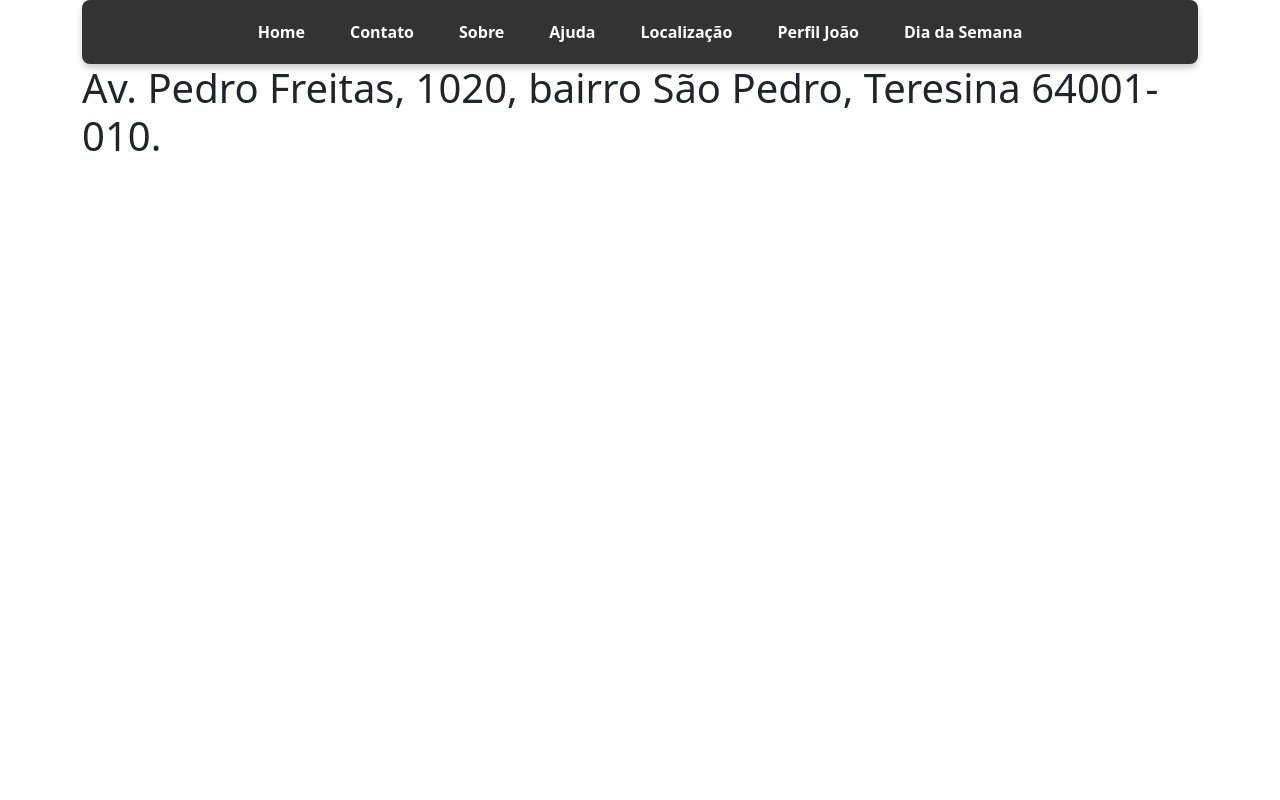
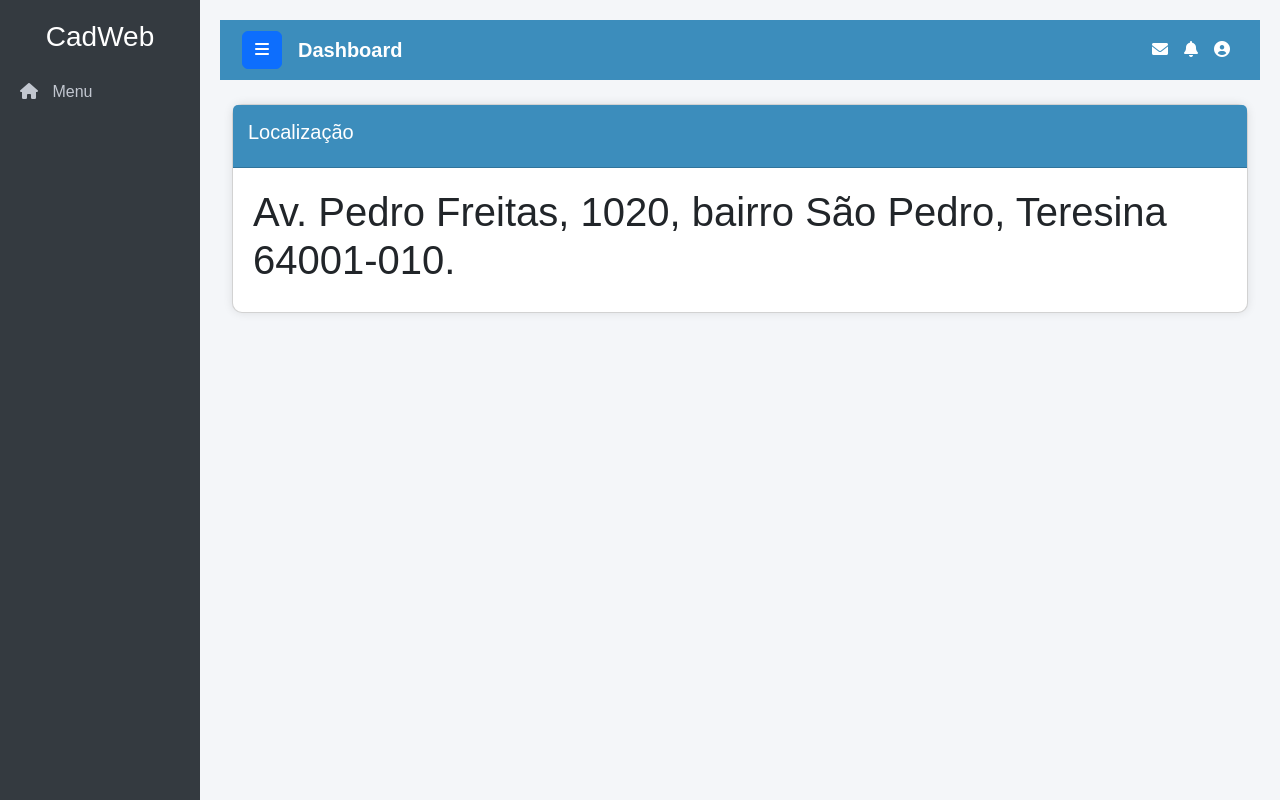
Before and after one commit to Raryy00/piloto, a Django app: page /local/ in a window 1280 px wide. Run offline with Django 5.2, Linux system fonts and the light colour scheme.

Commit message:
Primeiro commit

```diff
--- a/home/templates/base.html
+++ b/home/templates/base.html
@@ -1,61 +1,189 @@
-<!doctype html>
+<!DOCTYPE html>
 <html lang="pt-br">
 <head>
-    <!-- Required meta tags -->
-    <meta charset="utf-8">
-    <meta name="viewport" content="width=device-width, initial-scale=1">
-    <!-- Bootstrap CSS -->
-    <link href="https://cdn.jsdelivr.net/npm/bootstrap@5.0.2/dist/css/bootstrap.min.css" rel="stylesheet" integrity="sha384-EVSTQN3/azprG1Anm3QDgpJLIm9Nao0Yz1ztcQTwFspd3yD65VohhpuuCOmLASjC" crossorigin="anonymous">
-
-    <title>{% block titulo %} Título da Página {% endblock %}</title>
-
+    <meta charset="UTF-8">
+    <meta name="viewport" content="width=device-width, initial-scale=1.0">
+    <title>CadWeb</title>
+    <link href="https://cdn.jsdelivr.net/npm/bootstrap@5.3.0/dist/css/bootstrap.min.css" rel="stylesheet">
+    <link href="https://cdnjs.cloudflare.com/ajax/libs/font-awesome/6.0.0-beta3/css/all.min.css" rel="stylesheet">
     <style>
-      .menu {
-        background-color: #333; /* Fundo escuro */
-        padding: 10px 20px; /* Espaçamento interno */
-        display: flex; /* Layout em linha */
-        justify-content: center; /* Centraliza os itens */
-        gap: 15px; /* Espaçamento entre os links */
-        border-radius: 8px; /* Bordas arredondadas */
-        box-shadow: 0 4px 6px rgba(0, 0, 0, 0.2); /* Sombra suave */
+        body {
+            font-family: 'Arial', sans-serif;
+            background-color: #f4f6f9;
         }
-
-      .menu a {
-        text-decoration: none; /* Remove sublinhado */
-        color: white; /* Cor do texto */
-        font-weight: bold; /* Texto em negrito */
-        padding: 10px 15px; /* Espaçamento interno dos links */
-        border-radius: 4px; /* Bordas arredondadas */
-        transition: all 0.3s ease; /* Suaviza transições */
+        .sidebar {
+            height: 100vh;
+            position: fixed;
+            left: 0;
+            top: 0;
+            bottom: 0;
+            width: 200px;
+            background-color: #343a40;
+            padding-top: 20px;
+            transition: all 0.3s;
         }
-
-      .menu a:hover {
-        background-color: #555; /* Fundo ao passar o mouse */
-        color: #ffd700; /* Cor do texto ao passar o mouse */
-        transform: scale(1.1); /* Efeito de zoom */
+        .sidebar.active {
+            width: 125px;
+        }
+        .content {
+            margin-left: 200px;
+            padding: 20px;
+            transition: all 0.3s;
+        }
+        .content.active {
+            margin-left: 125px;
+        }
+        .sidebar .nav-link {
+            color: #c2c7d0;
+            padding: 10px 20px;
+            font-size: 16px;
+        }
+        .sidebar .nav-link:hover {
+            background-color: #495057;
+        }
+        .sidebar .nav-link .fas {
+            margin-right: 10px;
+        }
+        .sidebar.active .nav-link .fas {
+            margin-right: 0;
+        }
+        .sidebar.active .nav-link span {
+            display: none;
+        }
+        .navbar {
+            background-color: #3c8dbc;
+            padding: 10px;
+        }
+        .navbar .navbar-brand {
+            color: #fff;
+            font-weight: bold;
+        }
+        .navbar .nav-item .nav-link {
+            color: #fff;
+        }
+        .card-custom {
+            border-radius: 10px;
+            box-shadow: 0px 0px 10px rgba(0, 0, 0, 0.1);
+        }
+        .card-header-custom {
+            background-color: #3c8dbc;
+            color: #fff;
+            padding: 15px;
+        }
+        .card-body-custom {
+            padding: 20px;
+        }
+        .submenu {
+            padding-left: 10px;
+            display: none;
+        }
+        .submenu .nav-link {
+            font-size: 14px;
+        }
+        .sidebar .nav-item.open .submenu {
+            display: block;
         }
     </style>
-
 </head>
 <body>
-    <div class="container">
+    <div class="sidebar" id="sidebar">
+        <div class="text-center text-white mb-3">
+            <h3>CadWeb</h3>
+        </div>
+        <ul class="nav flex-column">
+            <li class="nav-item">
+                <a href="#" class="nav-link"><i class="fas fa-home"></i> <span>Menu</span></a>
+                <ul class="submenu nav flex-column">
+                    <li class="nav-item">
+                        <a href="{% url 'index' %}" class="nav-link">Home</a>
+                    </li>
+                    <li class="nav-item">
+                        <a href="{% url 'contato' %}" class="nav-link">Contato</a>
+                    </li>
+                    <li class="nav-item">
+                        <a href="{% url 'sobre' %}" class="nav-link">Sobre</a>
+                    </li>
+                    <li class="nav-item">
+                        <a href="{% url 'local' %}" class="nav-link">Localização</a>
+                    </li>
+                    <li class="nav-item">
+                        <a href="{% url 'ajuda' %}" class="nav-link">Ajuda</a>
+                    </li>
+                    <li class="nav-item">
+                        <a href="{% url 'perfil' usuario='Rarysson' %}" class="nav-link">Perfil</a>
+                    </li>
+                    <li class="nav-item">
+                        <a href="{% url 'dados' %}" class="nav-link">Dados</a>
+                    </li>
+                    <li class="nav-item">
+                        <a href="{% url 'form' %}" class="nav-link">Formulário</a>
+                    </li>
+                </ul>
+            </li>
+        </ul>
+    </div>
+    <div class="content" id="content">
+        <nav class="navbar navbar-expand-lg navbar-dark">
+            <div class="container-fluid">
+                <button class="btn btn-primary" id="toggle-sidebar"><i class="fas fa-bars"></i></button>
+                <a class="navbar-brand ms-3" href="#">Dashboard</a>
+                <div class="collapse navbar-collapse" id="navbarNav">
+                    <ul class="navbar-nav ms-auto">
+                        <li class="nav-item">
+                            <a class="nav-link" href="#"><i class="fas fa-envelope"></i></a>
+                        </li>
+                        <li class="nav-item">
+                            <a class="nav-link" href="#"><i class="fas fa-bell"></i></a>
+                        </li>
+                        <li class="nav-item">
+                            <a class="nav-link" href="#"><i class="fas fa-user-circle"></i></a>
+                        </li>
+                    </ul>
+                </div>
+            </div>
+        </nav>
+        <div class="container-fluid mt-4">
+            <div class="row">
+                <div class="col-lg-12 col-md-12 col-sm-12">
+                    <div class="card card-custom">
+                        <div class="card-header card-header-custom">
+                            <h5> {% block titulo %}Bloco Título da Página{% endblock %} </h5>
+                        </div>
+                        <div class="card-body card-body-custom">
+                            {% block conteudo %}
+                                <h5>Conteúdo da Página<h5>
+                            {% endblock %}
+                        </div>
+                    </div>
+                </div>
+            </div>
+        </div>
+    </div>
+    <script src="https://cdn.jsdelivr.net/npm/bootstrap@5.3.0/dist/js/bootstrap.bundle.min.js"></script>
+    <script>
+        document.getElementById('toggle-sidebar').addEventListener('click', function () {
+            document.getElementById('sidebar').classList.toggle('active');
+            document.getElementById('content').classList.toggle('active');
+            let title = document.querySelector('#sidebar h3');
+            if (title.style.fontSize === '1rem') {
+                title.style.fontSize = '1.5rem';
+            } else {
+                title.style.fontSize = '1rem';
+            }
+        });
 
-      <div class="menu">
-        <a href="{% url 'index' %}">Home</a>
-        <a href="{% url 'contato' %}">Contato</a>
-        <a href="{% url 'sobre' %}">Sobre</a>
-        <a href="{% url 'ajuda' %}">Ajuda</a>
-        <a href="{% url 'local' %}">Localização</a>
-        <a href="{% url 'perfil' usuario='João' %}">Perfil João</a>
-        <a href="{% url 'dia_da_semana' num=3 %}">Dia da Semana</a>
-      </div>
-
-      {% block conteudo %}
-        <h1>Conteúdo da Página</h1>
-      {% endblock %}
-
-    </div>
-
-    <script src="https://cdn.jsdelivr.net/npm/bootstrap@5.0.2/dist/js/bootstrap.bundle.min.js" integrity="sha384-MrcW6ZMFYlzcLA8Nl+NtUVF0sA7MsXsP1UyJoMp4YLEuNSfAP+JcXn/tWtIaxVXM" crossorigin="anonymous"></script>
+        document.querySelectorAll('.nav-item').forEach(function (item) {
+            item.addEventListener('click', function () {
+                if (this.classList.contains('open')) {
+                    this.classList.remove('open');
+                } else {
+                    document.querySelectorAll('.nav-item.open').forEach(function (openItem) {
+                        openItem.classList.remove('open');
+                    });
+                    this.classList.add('open');
+                }
+            });
+        });
+    </script>
 </body>
 </html>
--- a/home/templates/local.html
+++ b/home/templates/local.html
@@ -1,12 +1,7 @@
 {% extends "base.html" %}
 
-
-{% block titulo %} Localização {% endblock  %}
-
+{% block titulo %} Localização {% endblock %}
 
 {% block conteudo %}
-
-
-  <h1>Av. Pedro Freitas, 1020, bairro São Pedro, Teresina 64001-010. <h1>
-
-  {% endblock  %}
+    <h1>Av. Pedro Freitas, 1020, bairro São Pedro, Teresina 64001-010.</h1>
+{% endblock %}
--- a/home/urls.py
+++ b/home/urls.py
@@ -2,12 +2,14 @@ from django.urls import path
 from . import views
 
 urlpatterns = [
-    path('', views.index, name='index'),  # Página inicial
-    path('contato/', views.contato, name='contato'),  # Página de contato
+    path('', views.index, name='index'),
+    path('contato/', views.contato, name='contato'),
     path('sobre/', views.sobre, name='sobre'),
     path('ajuda/', views.ajuda, name='ajuda'),
     path('local/', views.local, name='local'),
     path('exibiritem/<int:id>/', views.exibiritem, name='exibiritem'),
     path('perfil/<str:usuario>/', views.perfil, name='perfil'),
     path('dia/<int:num>/', views.dia_da_semana, name='dia_da_semana'),
+    path('dados/', views.dados, name='dados'),
+    path('form/', views.form, name='form'),
 ]
--- a/home/views.py
+++ b/home/views.py
@@ -33,3 +33,49 @@ def dia_da_semana(request, num):
     }
     dia = dias.get(num, "Número inválido! Escolha um número entre 1 e 7.")
     return render(request, 'dia.html', {'dia': dia})
+
+def dados(request):
+    context = {
+        'nome': 'João',
+        'idade': 16,
+        'cidade': 'Teresina'
+    }
+    return render(request, 'dados.html', context)
+
+from django.shortcuts import render
+
+from django.shortcuts import render, redirect
+from django.urls import reverse
+
+from django.shortcuts import render, redirect
+from django.urls import reverse
+
+def form(request):
+    if request.method == 'POST':
+        nome_completo = request.POST.get('nome_completo')
+        data_nascimento = request.POST.get('data_nascimento')
+        rg = request.POST.get('rg')
+        cpf = request.POST.get('cpf')
+        telefone = request.POST.get('telefone')
+        email = request.POST.get('email')
+        endereco = request.POST.get('endereco')
+
+        # Armazenar os dados na sessão
+        request.session['dados_cliente'] = {
+            'nome_completo': nome_completo,
+            'data_nascimento': data_nascimento,
+            'rg': rg,
+            'cpf': cpf,
+            'telefone': telefone,
+            'email': email,
+            'endereco': endereco
+        }
+
+        # Redirecionar para a view 'dados'
+        return redirect(reverse('dados'))
+
+    return render(request, 'form.html')
+
+def dados(request):
+    dados_cliente = request.session.get('dados_cliente', {})
+    return render(request, 'dados.html', dados_cliente)
--- a/pweb/settings.py
+++ b/pweb/settings.py
@@ -23,9 +23,9 @@ BASE_DIR = Path(__file__).resolve().parent.parent
 SECRET_KEY = 'django-insecure-mlbhs38jhq%k^n5299hc*i%f#($4l28^vt@0wzl@&k76y9h_4x'
 
 # SECURITY WARNING: don't run with debug turned on in production!
-DEBUG = False
+DEBUG = True
 
-ALLOWED_HOSTS = ['.vercel.app']
+ALLOWED_HOSTS = ['.vercel.app', '127.0.0.1']
 
 # Application definition
 
```
Also changed, not shown: home/templates/contato.html (+3 -8 lines), home/templates/dados.html (added, +14 -0 lines), home/templates/form.html (added, +38 -0 lines), db.sqlite3. Lines whose indentation alone changed are shown as unchanged.
